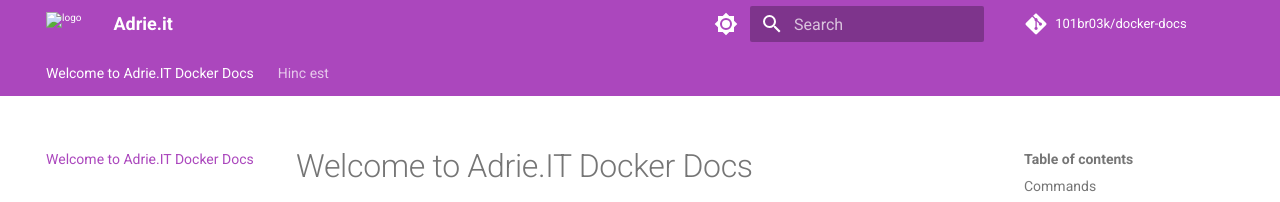
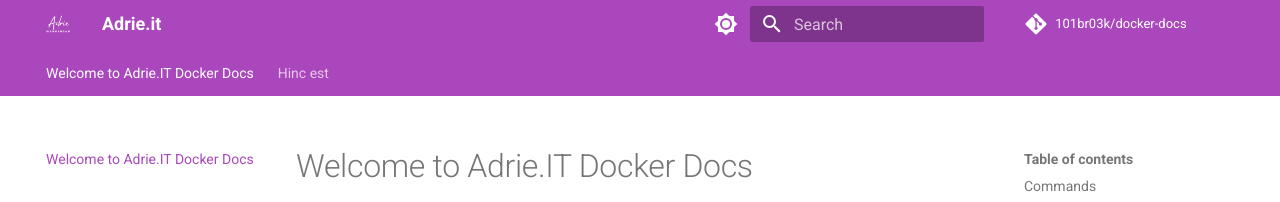
Before and after one commit to 101br03k/docker-docs, an MkDocs documentation site: the page built from docs/index.md, in a window 1280 px wide. Shown: the top 202 px of the page. Built offline with MkDocs 1.6.1 and Material for MkDocs 9.7.7, drawn with Linux system fonts in a browser that asks for light colours; comment, search, counter and statistics services are not loaded.

Commit message:
added images

```diff
--- a/mkdocs.yml
+++ b/mkdocs.yml
@@ -35,8 +35,8 @@
       toggle:
         icon: material/brightness-4
         name: Switch to light mode
-  favicon: assets/bg.jpg
-  logo: assets/logo.png
+  favicon: assets/bg.ico
+  logo: assets/logo.svg
 extra:
   social:
     - icon: fontawesome/brands/internet-explorer
```
Also changed, not shown: docs/assets/bg.ico (added), docs/assets/bg.svg (added), docs/assets/logo.svg (added).
